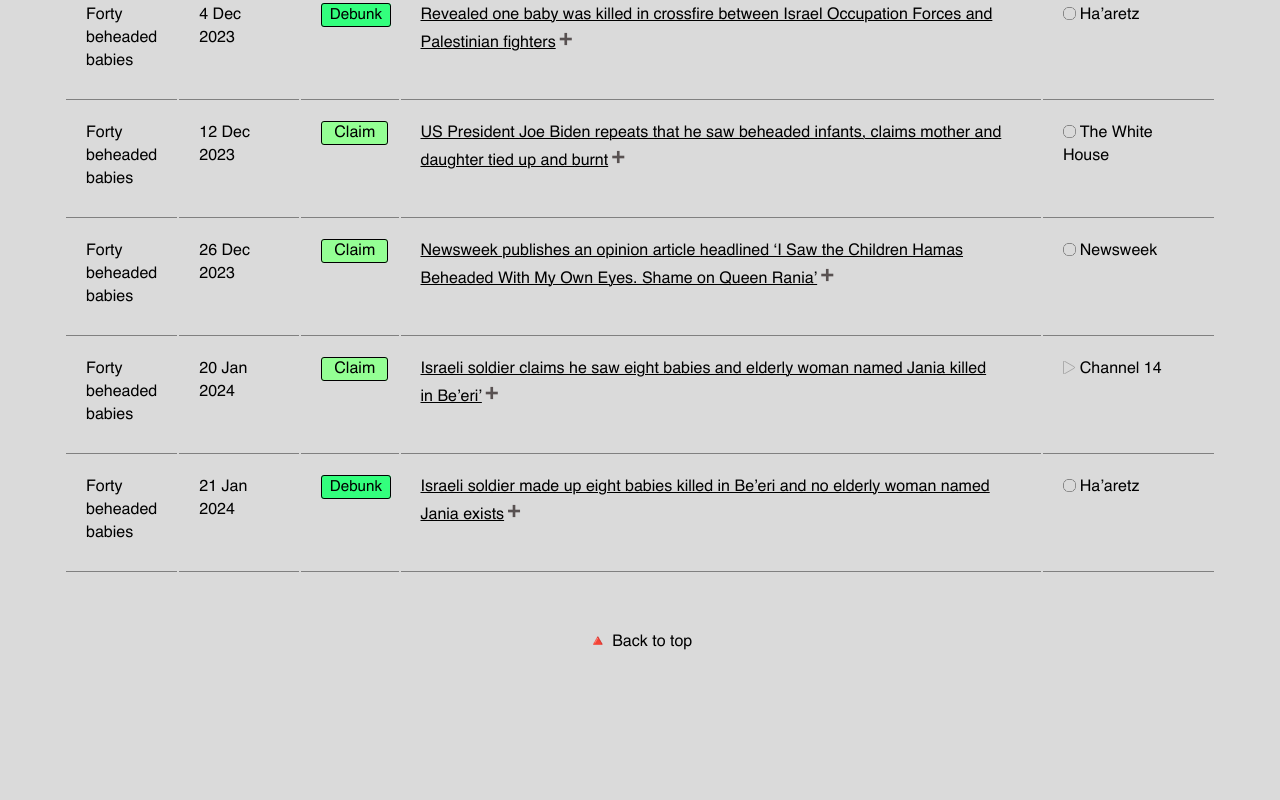
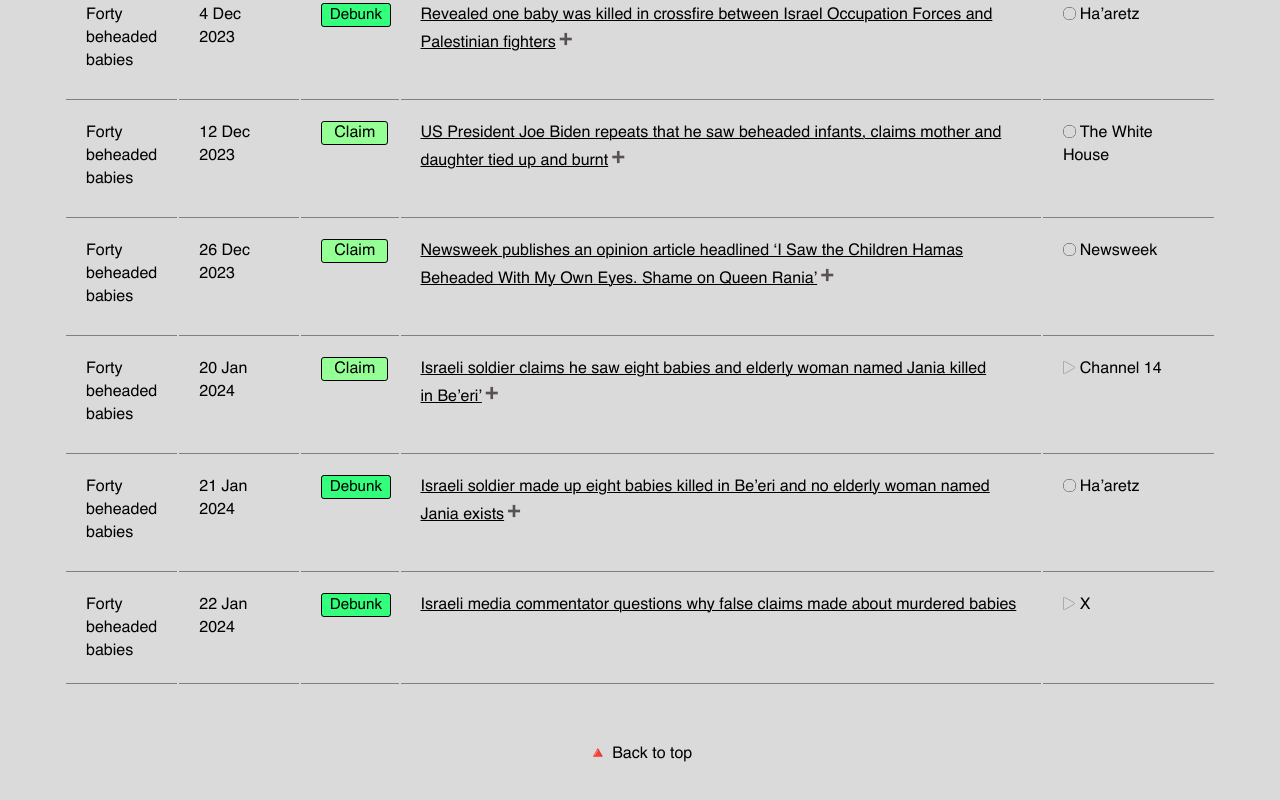
Before and after one commit to tamtzekin/hasbara-tracker, a React (Create React App) app: page /tracker in a window 1280 px wide. Shown: the part 3372-4172 px from the top of the page. Before the commit the page ends 4090 px from the top, so only its background shows below. Built offline with nearby package versions, Linux system fonts and the light colour scheme.

Commit message:
Update data.js

```diff
--- a/src/components/data.js
+++ b/src/components/data.js
@@ -2,6 +2,7 @@
 const data = [
 
     {
+
         claimTag: 'Forty beheaded babies',
         date: '1948',
         claim: {
@@ -585,7 +586,7 @@ const data = [
         sources: [
             {
                 sourceText: 'Channel 14',
-                sourceLink: 'https://archive.ph/cOJQW',
+                sourceLink: 'https://archive.ph/DpBWI',
                 videoLink: 'https://www.hasbaratracker.com/Channel14_Beeri_20Jan.mp4',
             },
         ]
@@ -611,6 +612,26 @@ const data = [
             },
         ]
     },
+    {
+    claimTag: 'Forty beheaded babies',
+    date: '22 Jan 2024',
+    claim: {
+        claimText: 'Debunk',
+        claimClass: 'debunk-tag',
+    },
+    description: {
+        summary: 'Israeli media commentator questions why false claims made about murdered babies',
+        summaryClass: '',
+        details: 'A presenter for the Israeli news channel Channel 13, Raviv Drucker, questions why IOF soldiers continue to make false claims about murdered babies, from beheaded and burnt babies, to babies hung on clothelines, to a pregnant woman being cut open. Guest Mickey Rosenthal, a member of the Israeli state’s Labor Party, stated: ‘Maybe they heard it as a rumour...but, and the most important thing to say in this context, the war is not only military and not only political, it’s mainly a media (war).’',
+    },
+    sources: [
+        {
+            sourceText: 'X',
+            sourceLink: 'https://twitter.com/RavivDrucker/status/1749355249922351352',
+            videoLink: 'https://www.hasbaratracker.com/Channel13_21Jan.mp4',
+        },
+    ]
+}
 
 
     // TEMPLATE DATA SET (copy and paste this as much as you need it)
```
